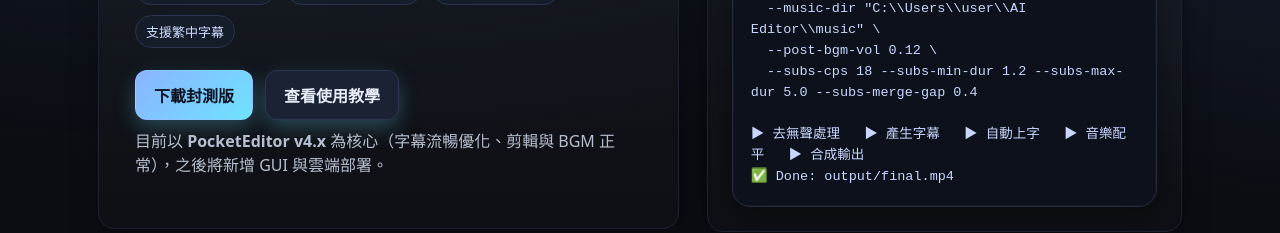
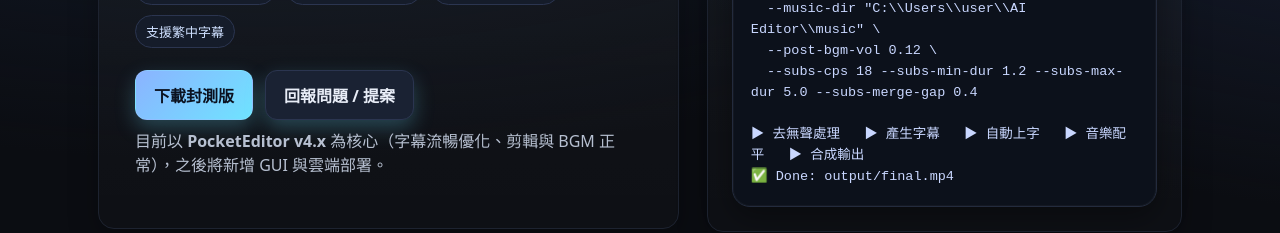
Before and after one commit to martin310365123-byte/PocketEditor, a plain HTML site: page index.html in a window 1280 px wide. Shown: the part 358-591 px from the top of the page. Drawn offline with Linux system fonts and the light colour scheme.

Commit message:
Update index.html

```diff
--- a/index.html
+++ b/index.html
@@ -5,18 +5,13 @@
   <meta name="viewport" content="width=device-width, initial-scale=1" />
   <title>PocketEditor — AI 自動剪輯工具 | 官方網站</title>
   <meta name="description" content="PocketEditor 是一款在 Windows 可離線運作的 AI 自動剪輯工具：去無聲段、字幕自動生成與硬燒、隨機 BGM 與 Ducking、一鍵合成。" />
-
-  <!-- Open Graph / Twitter -->
   <meta property="og:type" content="website" />
   <meta property="og:title" content="PocketEditor — AI 自動剪輯工具" />
   <meta property="og:description" content="去無聲段、字幕、BGM、合成，一鍵搞定。支援中文工作流程。" />
   <meta property="og:image" content="assets/og-image.jpg" />
   <meta property="og:locale" content="zh_TW" />
   <meta name="twitter:card" content="summary_large_image" />
-
-  <!-- Favicon (請日後替換) -->
   <link rel="icon" href="./favicon.ico" />
-
   <style>
     :root{--bg:#0b0d12;--card:#10131a;--muted:#b7c0d1;--text:#e8edf7;--acc:#8be58b;--acc2:#8bb3ff;--bd:#1d2330;--radius:16px;--shadow:0 10px 30px rgba(0,0,0,.25)}
     *{box-sizing:border-box}
@@ -64,18 +59,8 @@
     @media (max-width:1000px){.hero{grid-template-columns:1fr}.grid{grid-template-columns:1fr 1fr}.how{grid-template-columns:1fr 1fr}.pricing{grid-template-columns:1fr}}
     @media (max-width:640px){h1{font-size:34px}.grid{grid-template-columns:1fr}.how{grid-template-columns:1fr}}
   </style>
-
-  <!-- JSON-LD 結構化資料 -->
   <script type="application/ld+json">
-  {
-    "@context": "https://schema.org",
-    "@type": "SoftwareApplication",
-    "name": "PocketEditor",
-    "operatingSystem": "Windows",
-    "applicationCategory": "MultimediaApplication",
-    "offers": {"@type": "Offer","priceCurrency": "TWD","price": "0"},
-    "description": "AI 自動剪輯工具，去無聲段、字幕自動生成與硬燒、隨機 BGM、合成。支援中文。"
-  }
+  {"@context":"https://schema.org","@type":"SoftwareApplication","name":"PocketEditor","operatingSystem":"Windows","applicationCategory":"MultimediaApplication","offers":{"@type":"Offer","priceCurrency":"TWD","price":"0"},"description":"AI 自動剪輯工具，去無聲段、字幕自動生成與硬燒、隨機 BGM、合成。支援中文。"}
   </script>
 </head>
 <body>
@@ -106,7 +91,7 @@
         </div>
         <div class="cta">
           <a class="btn" id="download" href="https://github.com/martin310365123-byte/PocketEditor/releases/latest">下載封測版</a>
-          <a class="btn secondary" href="#how">查看使用教學</a>
+          <a class="btn secondary" href="https://github.com/martin310365123-byte/PocketEditor/issues/new/choose">回報問題 / 提案</a>
         </div>
         <p class="muted" style="margin-top:8px">目前以 <strong>PocketEditor v4.x</strong> 為核心（字幕流暢優化、剪輯與 BGM 正常），之後將新增 GUI 與雲端部署。</p>
       </div>
```
